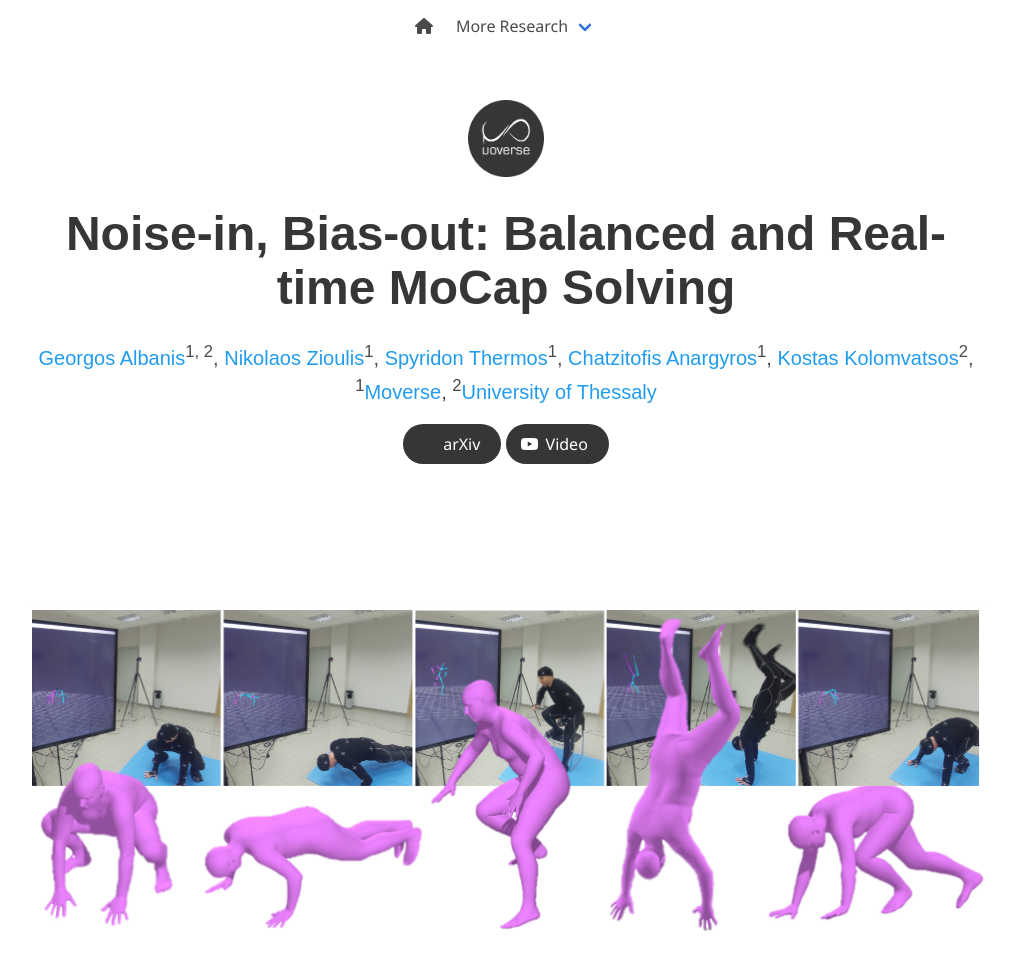
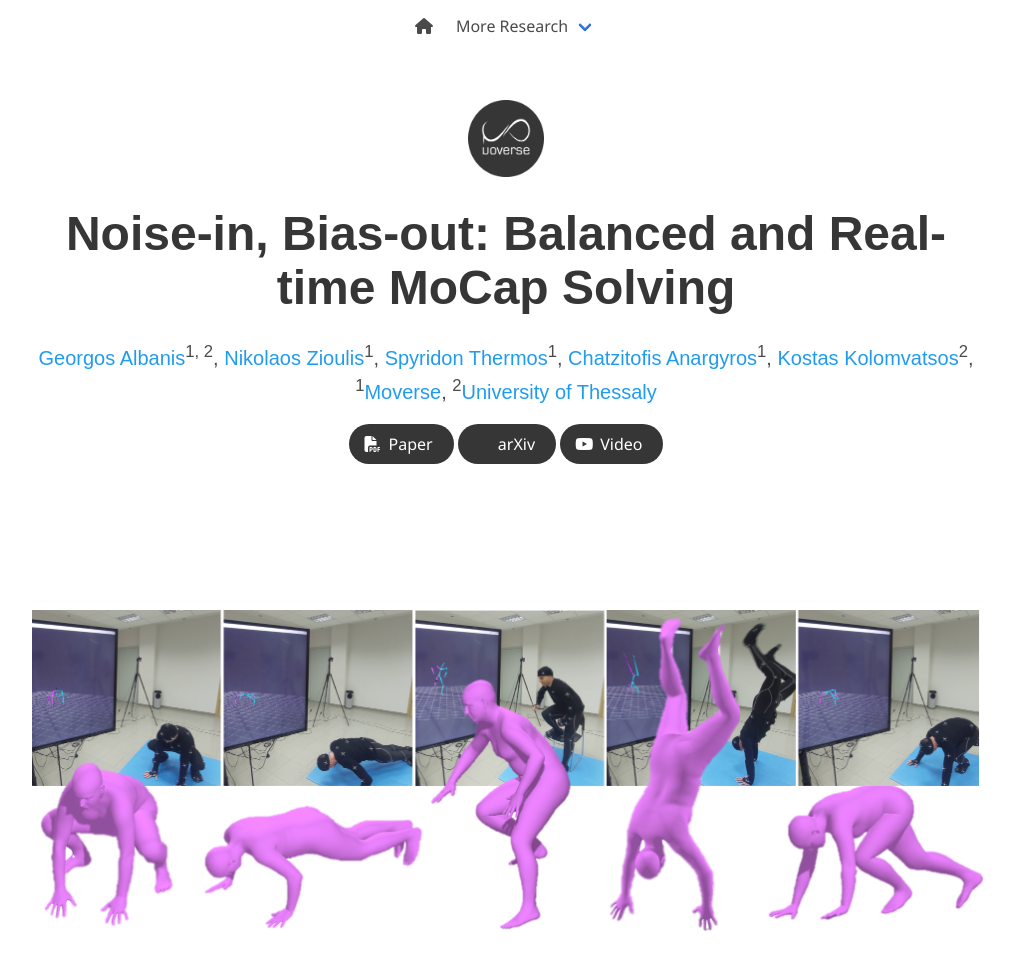
Before and after one commit to moverseai/noise-tail, a plain HTML site: page index.html in a window 1280 px wide. Shown: the top 956 px of the page, without its empty margins (134-1145 px from the left). Drawn offline with nearby package versions, Linux system fonts and the light colour scheme; some icons are missing; a web font is replaced by a local one.

Commit message:
Update index.html
++cvf paper link

```diff
--- a/index.html
+++ b/index.html
@@ -115,8 +115,8 @@
           <div class="column has-text-centered">
             <div class="publication-links">
               <!-- PDF Link. -->
-              <!-- <span class="link-block">
-                <a href="https://openaccess.thecvf.com/content/ICCV2023W/WORKSHOP/papers/XXXX_paper.pdf"
+              <span class="link-block">
+                <a href="https://openaccess.thecvf.com/content/ICCV2023W/CV4Metaverse/papers/Albanis_Noise-in_Bias-out_Balanced_and_Real-Time_MoCap_Solving_ICCVW_2023_paper.pdf"
                    class="external-link button is-normal is-rounded is-dark">
                   <span class="icon">
                       <i class="fas fa-file-pdf"></i>
@@ -124,7 +124,7 @@
                   <span>Paper</span>
                 </a>
               </span>
-              <span class="link-block">
+              <!-- <span class="link-block">
                 <a href="https://openaccess.thecvf.com/content/ICCV2023W/WORKSHOP/supplemental/XXXX_supplemental.pdf"
                    class="external-link button is-normal is-rounded is-dark">
                   <span class="icon">
```
